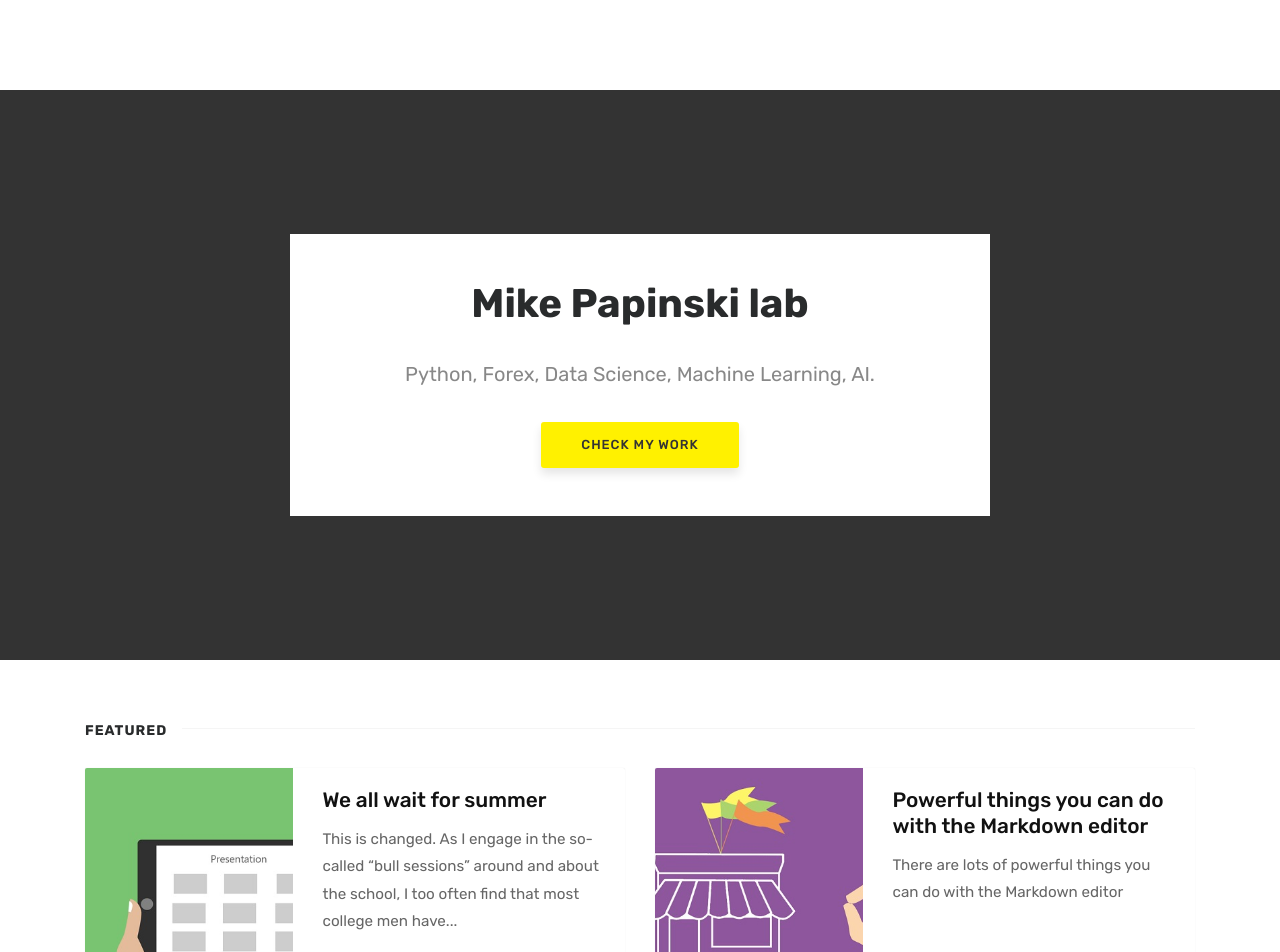
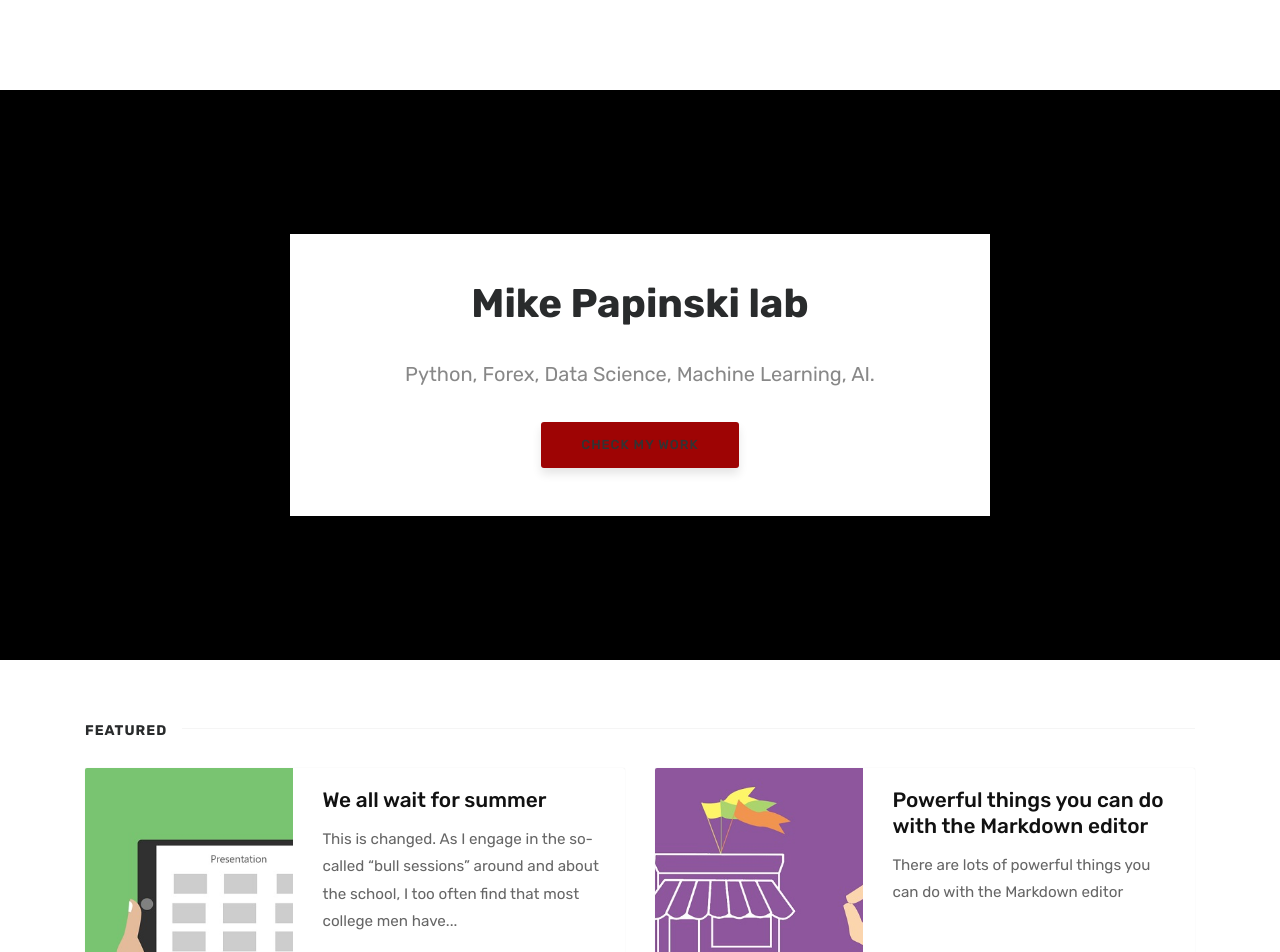
Before and after one commit to MikePapinski/MikePapinski.github.io, a Jekyll site: the page built from index.html, in a window 1280 px wide and 1400 px high. Shown: the top 952 px of the window. Built offline with Jekyll 4.4.1, drawn with Linux system fonts in a browser that asks for light colours; the list of posts is cut into pages by our own code; comment, search, counter and statistics services are not loaded.

Commit message:
theme updates

```diff
--- a/assets/css/theme.css
+++ b/assets/css/theme.css
@@ -329,7 +329,7 @@ span.post-name a,span.post-read-more a:hover {
     /*background-image:url(../images/front_background.jpg);
     background-size:cover;
     */
-    background: #333;
+    background: black;
     padding: 9rem 0;
     margin-top:-87px;
     margin-bottom:3.5rem;
@@ -337,7 +337,7 @@ span.post-name a,span.post-read-more a:hover {
     position: relative;
 }
 .intro .btn {
-    background: #fff100;
+    background: #9e0404;
     border: 0;
     color: #333;
     border-radius: 3px;
```
